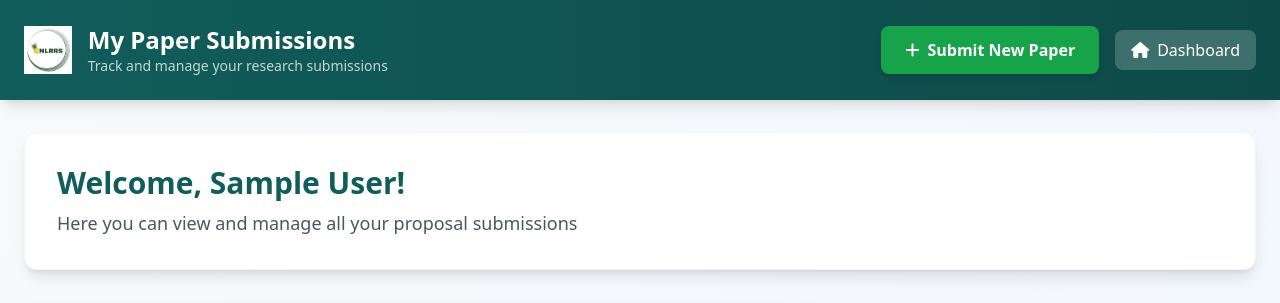
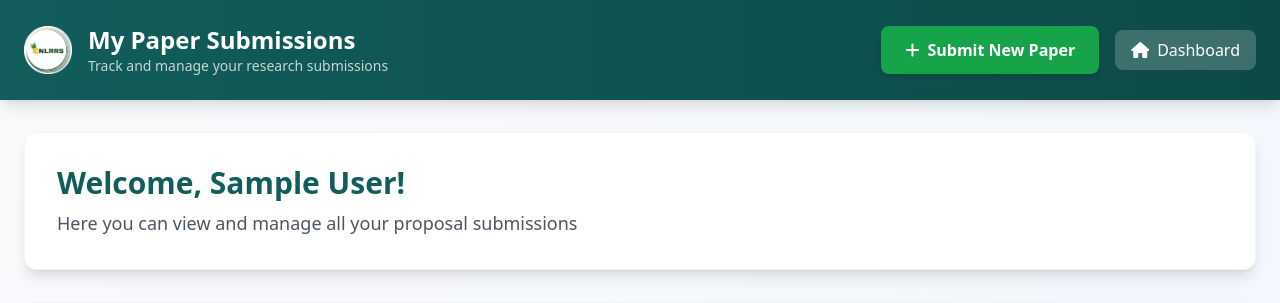
Before and after one commit to Bluesteel121/cap-S2, a PHP site: page /my_submissions.php in a window 1280 px wide. Shown: the top 303 px of the page. Run offline with PHP 8.4, Linux system fonts and the light colour scheme; the visitor is signed in with stand-in values (Sample User, id 1); data that the repository does not hold is empty; some libraries are stand-ins or nearby versions.

Commit message:
Logo Fixed

```diff
--- a/my_submissions.php
+++ b/my_submissions.php
@@ -257,6 +257,7 @@ foreach ($submissions as $submission) {
     <meta charset="UTF-8">
     <meta name="viewport" content="width=device-width, initial-scale=1.0">
     <title>My Submissions - CNLRRS</title>
+     <link rel="icon" href="Images/Favicon.ico">
     <script src="https://cdn.tailwindcss.com"></script>
     <link rel="stylesheet" href="https://cdnjs.cloudflare.com/ajax/libs/font-awesome/6.0.0/css/all.min.css">
     <style>
@@ -309,7 +310,7 @@ foreach ($submissions as $submission) {
     <header class="bg-gradient-to-r from-[#115D5B] to-[#0d4a47] text-white py-6 px-6 shadow-lg">
         <div class="max-w-7xl mx-auto flex items-center justify-between">
             <div class="flex items-center space-x-4">
-                <img src="Images/Logo.jpg" alt="CNLRRS Logo" class="h-12 w-auto object-contain">
+                <img src="Images/CNLRRS_icon.png" alt="CNLRRS Logo" class="h-12 w-auto object-contain">
                 <div>
                     <h1 class="text-2xl font-bold">My Paper Submissions</h1>
                     <p class="text-sm opacity-75">Track and manage your research submissions</p>
```
Also changed, not shown: 1 other file.
